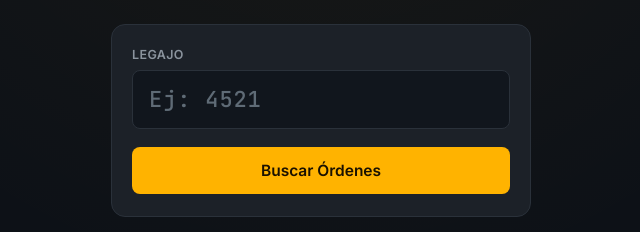
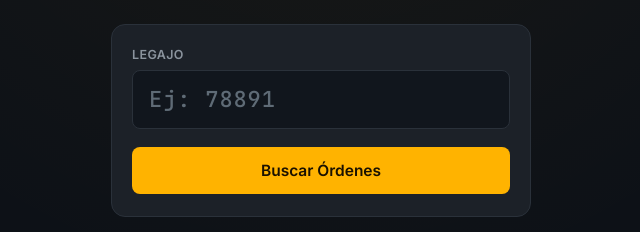
Before and after one commit to AG-Rbus/TratamientoOS, a plain HTML site: page index.html in a window 1280 px wide. Shown: the part 311-543 px from the top of the page, 319-959 px from the left. Drawn offline with Linux system fonts and the light colour scheme.

Commit message:
se cambio el ejemplo de legajo

```diff
--- a/index.html
+++ b/index.html
@@ -29,7 +29,7 @@
         class="input-legajo"
         type="text"
         inputmode="numeric"
-        placeholder="Ej: 4521"
+        placeholder="Ej: 78891"
         autocomplete="off"
         maxlength="12">
       <button id="btnBuscar" class="boton boton--primario boton--full">
```
